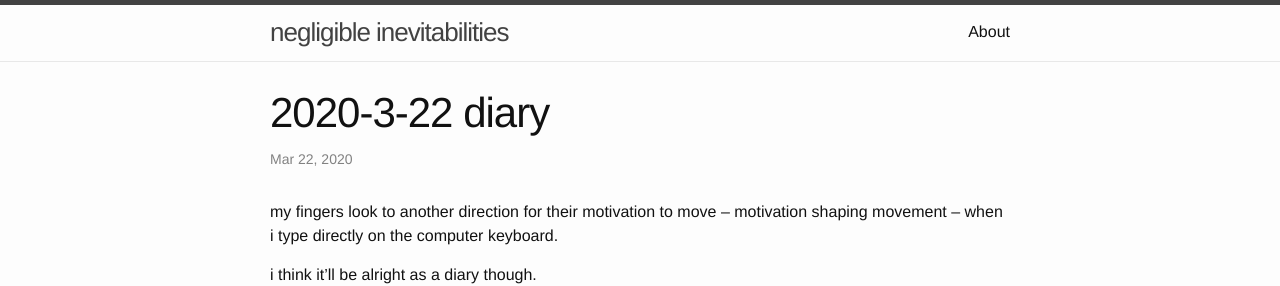
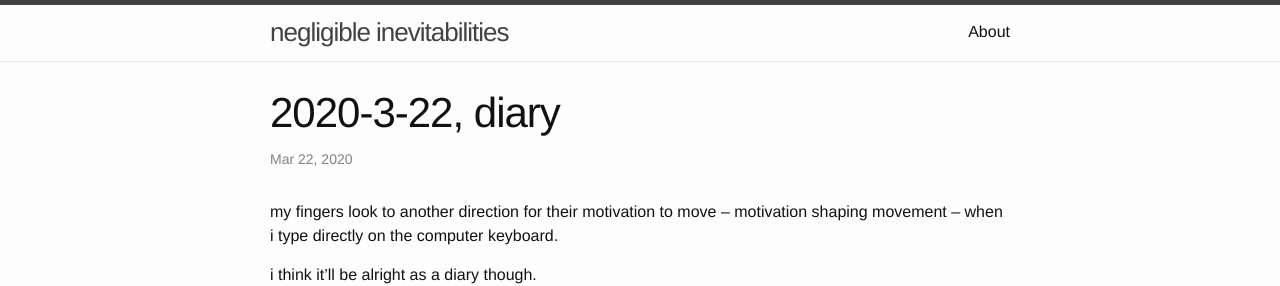
Before and after one commit to jamalgaddis/jamalgaddis.github.io, a Jekyll site: the page built from _posts/2020-3-22-diary.markdown, in a window 1280 px wide. Shown: the top 286 px of the page. Built offline with Jekyll 4.4.1, drawn with Linux system fonts in a browser that asks for light colours.

```diff
--- a/_posts/2020-3-22-diary.markdown
+++ b/_posts/2020-3-22-diary.markdown
@@ -1,6 +1,6 @@
 ---
 layout: post
-title:  "2020-3-22 diary"
+title:  "2020-3-22, diary"
 date:   2020-03-22
 description: "getting started"
 categories: jmoney update
```
